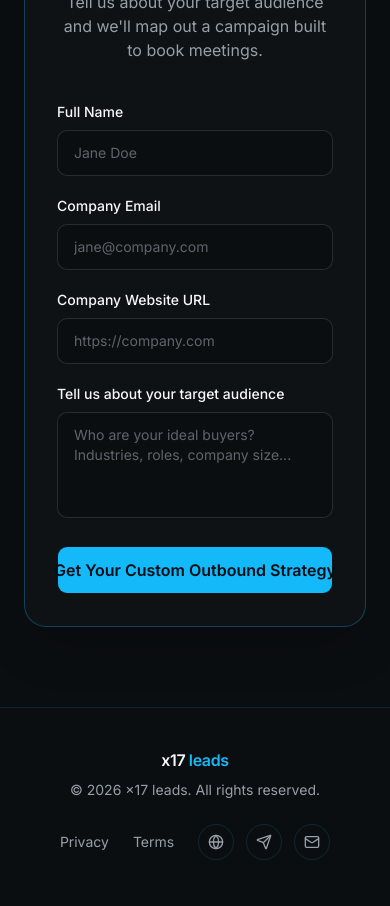
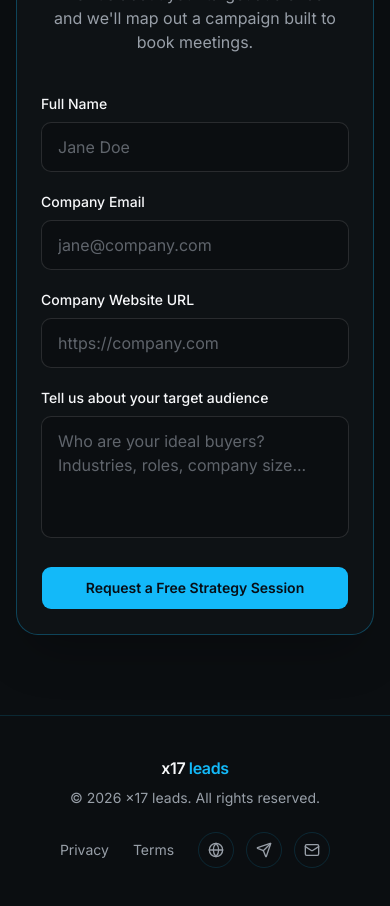
Before and after one commit to heyitsmilind/x17leads, a Next.js app: page / in a window 390 px wide. Shown: the part 7560-8466 px from the top of the page. Built offline with nearby package versions, Linux system fonts and the light colour scheme.

Commit message:
Make contact form mobile responsive

```diff
--- a/components/contact-form.tsx
+++ b/components/contact-form.tsx
@@ -4,7 +4,7 @@ import { FormEvent, useState } from 'react'
 import { Button } from '@/components/ui/button'
 
 const fieldClass =
-  'w-full rounded-lg border border-input bg-background px-4 py-3 text-sm text-foreground placeholder:text-muted-foreground/60 outline-none transition-colors focus:border-primary focus:ring-2 focus:ring-primary/30'
+  'w-full rounded-lg border border-input bg-background px-4 py-3 text-base text-foreground placeholder:text-muted-foreground/60 outline-none transition-colors focus:border-primary focus:ring-2 focus:ring-primary/30'
 
 const labelClass = 'text-sm font-medium text-foreground'
 
@@ -42,8 +42,8 @@ export function ContactForm() {
   }
 
   return (
-    <section id="contact" className="mx-auto max-w-6xl px-6 py-20 md:py-28">
-      <div className="mx-auto max-w-2xl overflow-hidden rounded-3xl border border-primary/30 bg-card/50 p-8 shadow-2xl sm:p-12">
+    <section id="contact" className="mx-auto max-w-6xl px-4 py-20 sm:px-8 md:px-12 md:py-28">
+      <div className="mx-auto max-w-2xl overflow-hidden rounded-3xl border border-primary/30 bg-card/50 p-6 shadow-2xl sm:p-8 md:p-12">
         {!submitted && (
           <div className="text-center">
             <h2 className="text-balance text-3xl font-bold tracking-tight text-foreground sm:text-4xl">
@@ -143,9 +143,9 @@ export function ContactForm() {
             <Button
               type="submit"
               size="lg"
-              className="mt-2 h-12 w-full text-base font-semibold"
+              className="mt-2 h-auto w-full whitespace-normal break-words py-3 text-sm leading-tight font-semibold sm:text-base md:py-2"
             >
-              {isSubmitting ? 'Sending...' : 'Get Your Custom Outbound Strategy'}
+              {isSubmitting ? 'Sending...' : 'Request a Free Strategy Session'}
             </Button>
             </>
           )}
```
